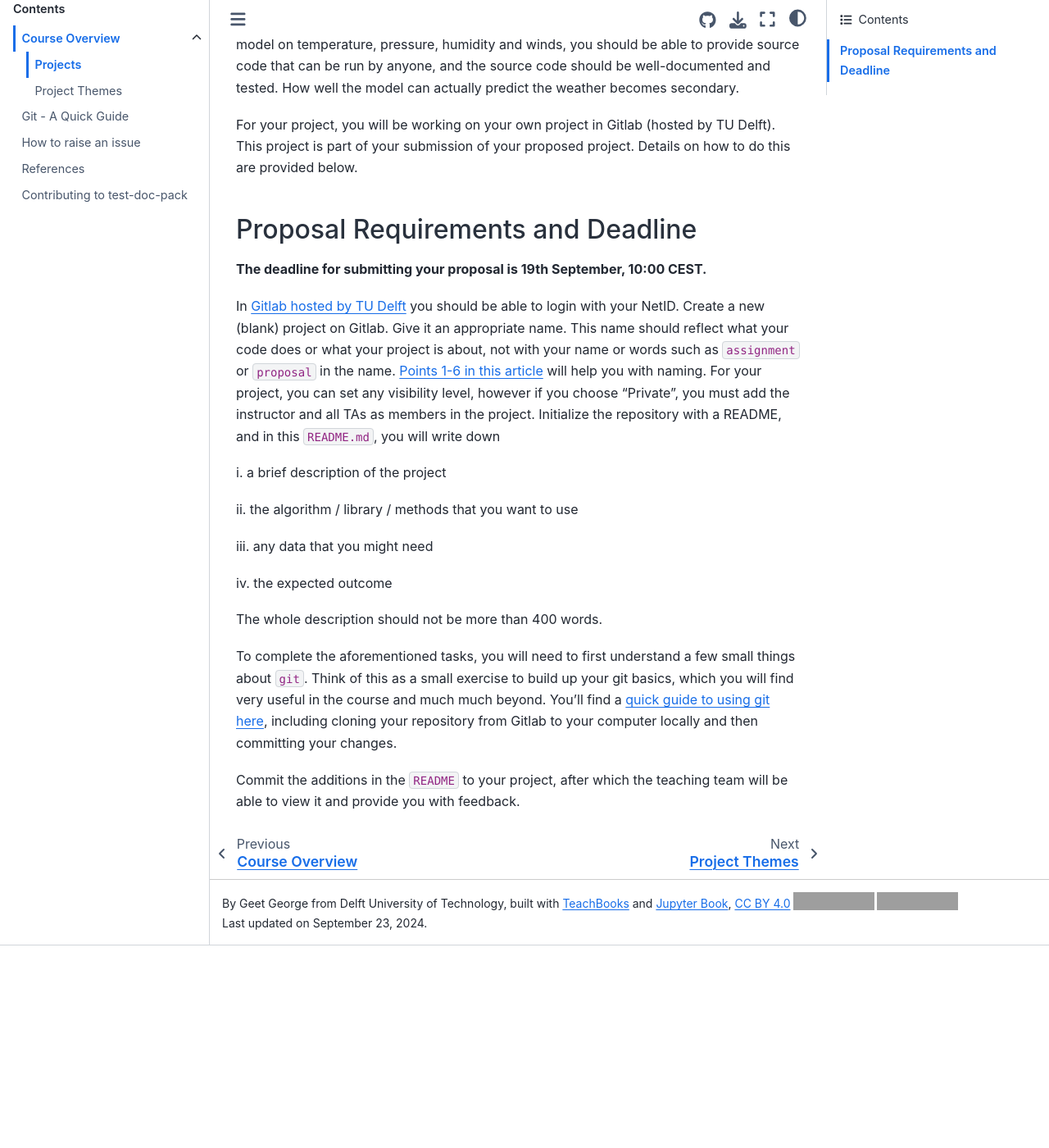
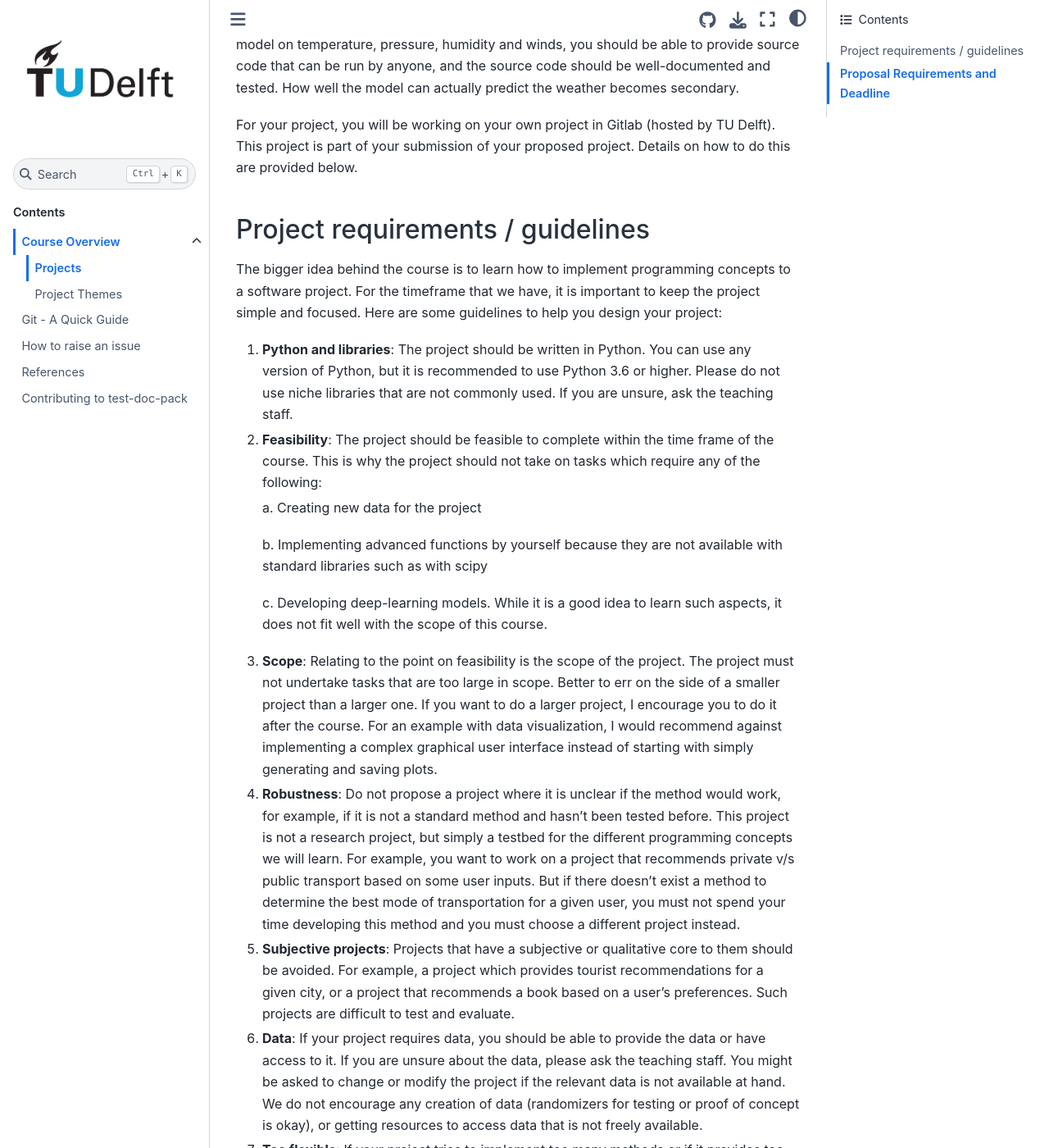
Before and after one commit to Geet-George/test-doc-pack, a Jupyter Book: the page built from book/content/course/projects/projects.md, in a window 1280 px wide and 1400 px high, scrolled down 368 px. Shown: the whole window at 82% size. Built offline with Jupyter Book 1.0.4 settings and Sphinx 7.4.7 and the Sphinx Book theme 1.1.4, drawn with Linux system fonts in a browser that asks for light colours; comment, search, counter and statistics services are not loaded; before the commit the page ends 1521 px from its top, so only the background shows below that; some of the changed text lies outside the part shown; grey boxes are pictures that could not be loaded.

Commit message:
add project guidelines

```diff
--- a/book/content/course/projects/projects.md
+++ b/book/content/course/projects/projects.md
@@ -7,6 +7,30 @@
 For example, if your project aims to predict the weather using a simple linear regression model on temperature, pressure, humidity and winds, you should be able to provide source code that can be run by anyone, and the source code should be well-documented and tested. How well the model can actually predict the weather becomes secondary.
 
 For your project, you will be working on your own project in Gitlab (hosted by TU Delft). This project is part of your submission of your proposed project. Details on how to do this are provided below.
+
+## Project requirements / guidelines
+
+The bigger idea behind the course is to learn how to implement programming concepts to a software project. For the timeframe that we have, it is important to keep the project simple and focused. Here are some guidelines to help you design your project:
+
+1. **Python and libraries**: The project should be written in Python. You can use any version of Python, but it is recommended to use Python 3.6 or higher. Please do not use niche libraries that are not commonly used. If you are unsure, ask the teaching staff.
+
+2. **Feasibility**: The project should be feasible to complete within the time frame of the course. This is why the project should not take on tasks which require any of the following:
+
+    a. Creating new data for the project
+
+    b. Implementing advanced functions by yourself because they are not available with standard libraries such as with scipy
+
+    c. Developing deep-learning models. While it is a good idea to learn such aspects, it does not fit well with the scope of this course.
+
+3. **Scope**: Relating to the point on feasibility is the scope of the project. The project must not undertake tasks that are too large in scope. Better to err on the side of a smaller project than a larger one. If you want to do a larger project, I encourage you to do it after the course. For an example with data visualization, I would recommend against implementing a complex graphical user interface instead of starting with simply generating and saving plots.
+
+4. **Robustness**: Do not propose a project where it is unclear if the method would work, for example, if it is not a standard method and hasn't been tested before. This project is not a research project, but simply a testbed for the different programming concepts we will learn. For example, you want to work on a project that recommends private v/s public transport based on some user inputs. But if there doesn't exist a method to determine the best mode of transportation for a given user, you must not spend your time developing this method and you must choose a different project instead.
+
+5. **Subjective projects**: Projects that have a subjective or qualitative core to them should be avoided. For example, a project which provides tourist recommendations for a given city, or a project that recommends a book based on a user's preferences. Such projects are difficult to test and evaluate.
+
+6. **Data**: If your project requires data, you should be able to provide the data or have access to it. If you are unsure about the data, please ask the teaching staff. You might be asked to change or modify the project if the relevant data is not available at hand. We do not encourage any creation of data (randomizers for testing or proof of concept is okay), or getting resources to access data that is not freely available.
+
+7. **Too flexible**: If your project tries to implement too many methods or if it provides too many choices, this might make it more difficult to finish in time as well as to keep all the moving parts running. You may try more flexibility in your project after the course. For the course, please keep it minimal.
 
 ## Proposal Requirements and Deadline
 
```
